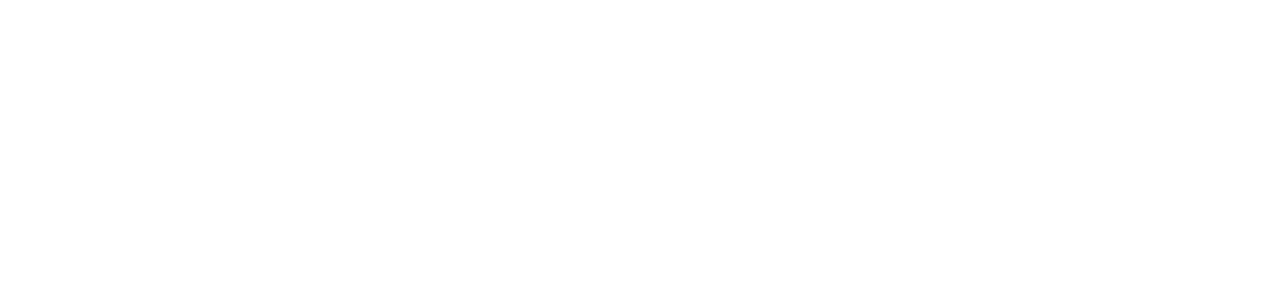
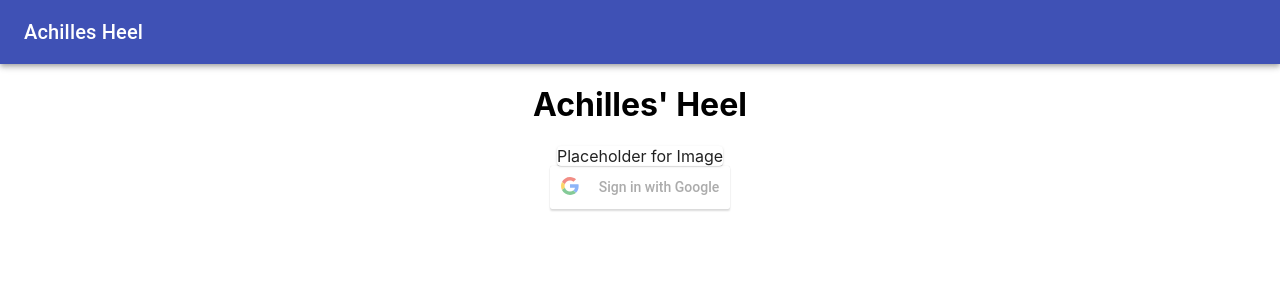
Before and after one commit to erin-smith/Achilles-heel, a React (Create React App) app in the folder client/: page / in a window 1280 px wide. Shown: the top 300 px of the page. Built offline with nearby package versions, Linux system fonts and the light colour scheme.

Commit message:
basic routes

```diff
--- a/client/src/App.js
+++ b/client/src/App.js
@@ -4,12 +4,20 @@
 import PrivacyPolicy from './components/Login/PrivacyPolicy';
 import TOS from './components/Login/TOS';
 import GoogleButton from './components/Login/GoogleButton';
+import Home from './pages/Home';
+import Header from './components/Header'
+import Overworld from './pages/Overworld';
+import Arena from './pages/Arena';
 
 function App() {
   return (
     <Router>
       <div className="App">
+      <Header />
       <Switch>
+        <Route path="/" exact component={Home} />
+        <Route path="/overworld" exact component={Overworld} />
+        <Route path="/arena" exact component={Arena} />
         <Route path="/login" exact component={GoogleButton} />
         <Route path="/privacy" exact component={PrivacyPolicy} />
         <Route path="/tos" component={TOS} />
--- /dev/null
+++ b/client/src/components/Header/index.js
@@ -0,0 +1,16 @@
+import React from 'react';
+import {AppBar, Toolbar, Typography} from '@material-ui/core';
+
+function Header() {
+  return (
+    <AppBar position="static">
+      <Toolbar>
+        <Typography variant="h6">
+          Achilles Heel
+        </Typography>
+      </Toolbar>
+    </AppBar>
+  )
+}
+
+export default Header
--- /dev/null
+++ b/client/src/pages/Arena/index.js
@@ -0,0 +1,12 @@
+import React from 'react';
+import { Grid } from '@material-ui/core'
+
+function Arena() {
+  return (
+    <Grid container direction="column" justify="center" alignItems="center">
+      <h1>[Arena Name Goes Here]</h1>
+    </Grid>
+  )
+}
+
+export default Arena
--- /dev/null
+++ b/client/src/pages/Home/index.js
@@ -0,0 +1,17 @@
+import React from 'react';
+import { Grid, Paper } from '@material-ui/core'
+import GoogleLogin from 'react-google-login';
+
+function Home() {
+  return (
+    <Grid container direction="column" justify="center" alignItems="center">
+      <h1>Achilles' Heel</h1>
+      <Paper>
+        Placeholder for Image
+      </Paper>
+      <GoogleLogin />
+    </Grid>
+  )
+}
+
+export default Home
--- /dev/null
+++ b/client/src/pages/Overworld/index.js
@@ -0,0 +1,13 @@
+import React from 'react';
+import { Grid } from '@material-ui/core'
+
+function Overworld() {
+  return (
+    <Grid container direction="column" justify="center" alignItems="center">
+      <h1>[World Name Goes Here]</h1>
+
+    </Grid>
+  )
+}
+
+export default Overworld
```
